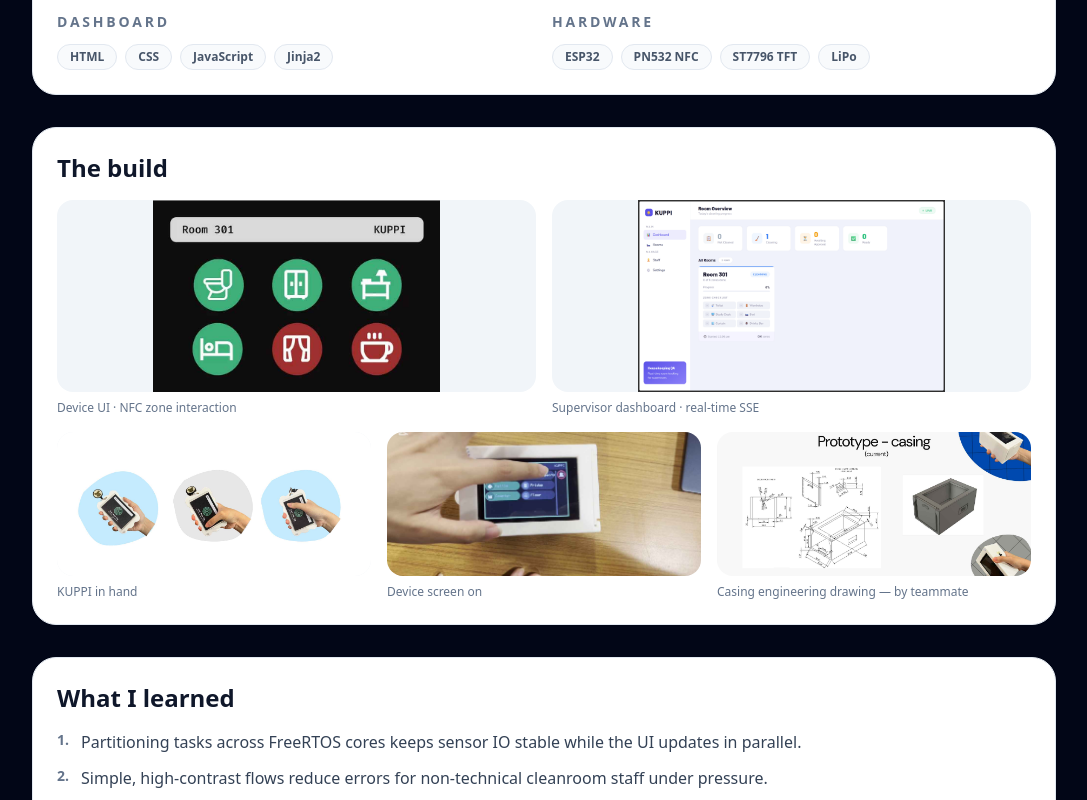
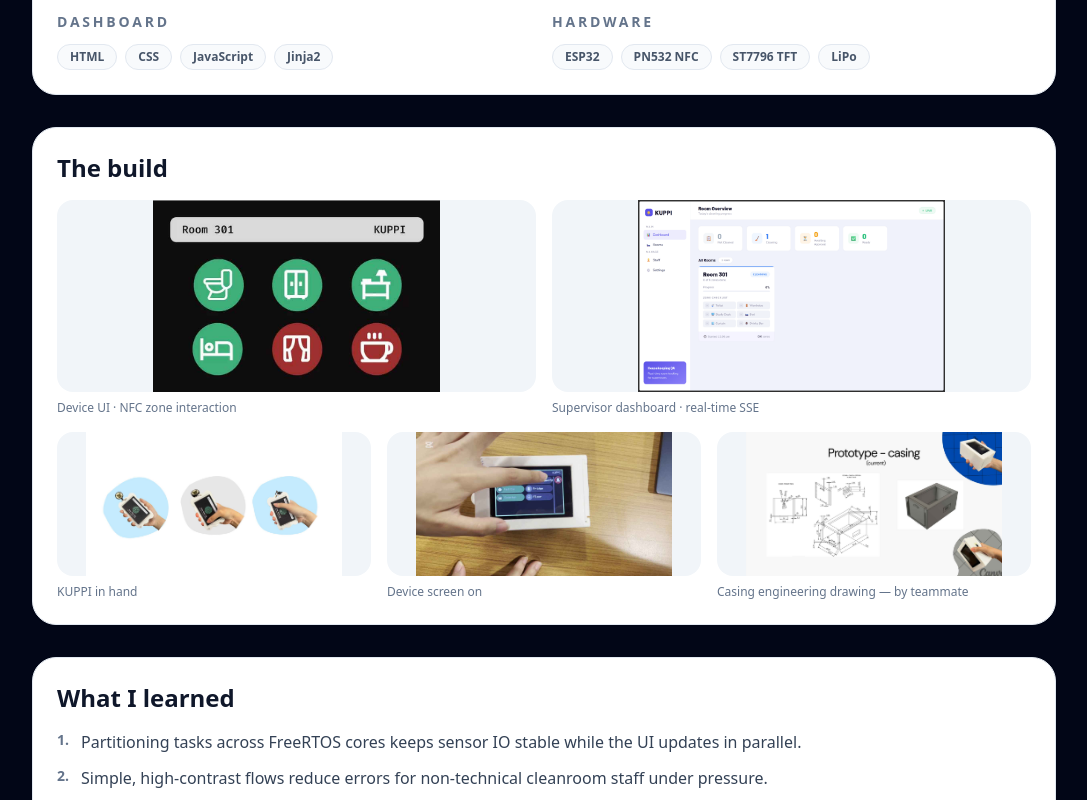
Before and after one commit to uniweeq/uniweeq.github.io, a React (Vite) app: page /projects/kuppi in a window 1280 px wide. Shown: the part 2000-2800 px from the top of the page, without its empty margins (96-1183 px from the left). Built offline with nearby package versions, Linux system fonts and the light colour scheme.

Commit message:
fix trailer for kuppi

```diff
--- a/src/pages/Kuppi.jsx
+++ b/src/pages/Kuppi.jsx
@@ -7,7 +7,7 @@ const statClasses = 'rounded-2xl border border-slate-200 bg-slate-50 p-4'
 const highlightRoleClasses =
   'rounded-2xl border border-purple-200 bg-purple-50 p-4 text-slate-900'
 const roleClasses = 'rounded-2xl border border-slate-200 bg-slate-50 p-4'
-const trailerVideoId = 'kuppi-trailer'
+const trailerVideoId = 'g1X3Cxpo-Yk?si=zPKQIupK4Ktp944B'
 
 const problemItems = [
   'Cognitive load',
@@ -248,7 +248,7 @@ function Kuppi() {
               <div className="h-36 overflow-hidden rounded-2xl bg-slate-100">
                 <img
                   alt={item.label}
-                  className="block h-full w-full object-cover"
+                  className="block h-full w-full object-contain"
                   decoding="async"
                   loading="lazy"
                   src={item.src}
--- a/src/pages/Projects.jsx
+++ b/src/pages/Projects.jsx
@@ -11,7 +11,7 @@ const projects = [
       'NFC-driven handheld device guiding hotel housekeeping staff through 6 cleaning zones, with a real-time supervisor dashboard that updates live as each zone is completed.',
     actionCards: [
       { icon: GitBranch, label: 'GitHub', href: 'https://github.com/uniweeq', highlight: false },
-      { icon: Play, label: 'Trailer', href: 'https://youtu.be/kuppi-trailer', highlight: false },
+      { icon: Play, label: 'Trailer', href: 'https://youtu.be/g1X3Cxpo-Yk?si=IiN1o61aqqZWlFgW', highlight: false },
       { icon: ArrowRight, label: 'Case Study', to: '/projects/kuppi', highlight: true },
     ],
     contributions: [
```
